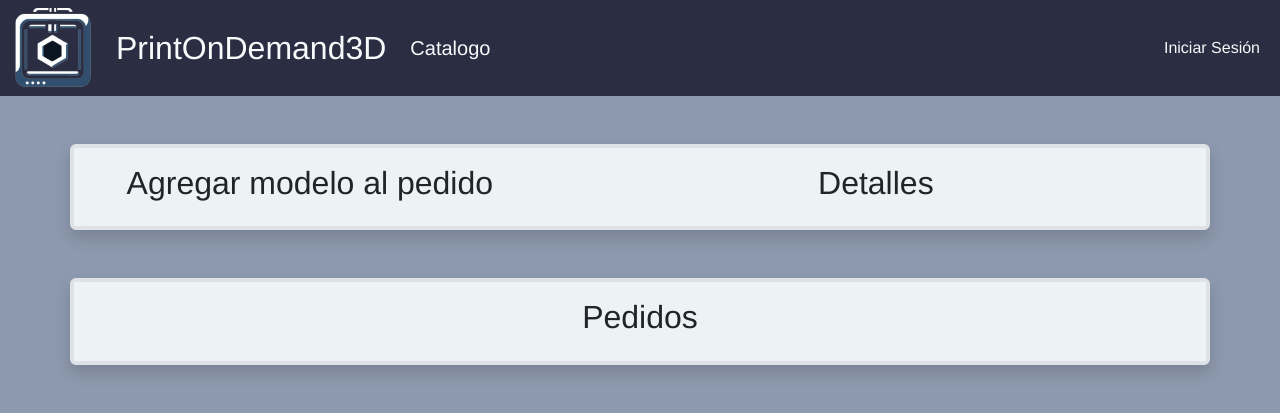
After one commit to CanizalesJose/PrintOnDemand, a Flask app: template src/templates/auth/realizarPedidos.html in a window 1280 px wide. The commit adds this page. Shown: the top 413 px of the page. Run offline with Flask 3, Linux system fonts and the light colour scheme; the template is opened without the code that fills it, so the values that code supplies are empty; some libraries are stand-ins or nearby versions.

Commit message:
Entrega de avances

```diff
--- a/src/app.py
+++ b/src/app.py
@@ -107,10 +107,6 @@ def catalogo():
 
             """
     return render_template("auth/catalogo.html", catalogo=catalogo)
-
-@app.route("/pedidos")
-def pedidosPersonalizados():
-    return render_template("plantillaBase.html")
 
 @app.route("/adminModels")
 def adminModels():
@@ -278,6 +274,13 @@ def adminValidMaterials():
     else:
         return redirect('catalogo')
 
+@app.route("/pedidos")
+def pedidosPersonalizados():
+    if current_user.is_authenticated:
+        return render_template("auth/realizarPedidos.html")
+    else:
+        return redirect(url_for('catalogo'))
+
 
 # Definición de rutas predeterminadas
 # @app.route('/', defaults={'path': ''})
--- /dev/null
+++ b/src/templates/auth/realizarPedidos.html
@@ -0,0 +1,38 @@
+{% extends 'plantillaBase.html' %}
+
+{% block cabecera %}
+{% endblock %}
+
+{% block titulo %}
+    Admin Materiales
+{% endblock %}
+
+{% block contenido %}
+
+    <div class="container my-5 col-md-12 rounded shadow border border-4">
+        <div class="row">
+            <!-- Columna de formularios -->
+            <div class="col-md-5 p-3 text-center">
+                <h2>Agregar modelo al pedido</h2>
+            </div>
+            <!-- Divisor -->
+            <!-- Tabla de contenido -->
+            <div class="col-md-7 p-3 text-center">
+                <h2>Detalles</h2>
+
+            </div>
+        </div>
+    </div>
+
+    <div class="container my-5 col-md-12 rounded shadow border border-4">
+        <div class="row">
+            <!-- Columna de formularios -->
+            <div class="col-md-1"></div>
+            <div class="col-md-10 p-3 text-center">
+                <h2>Pedidos</h2>
+            </div>
+            <div class="col-md-1"></div>
+        </div>
+    </div>
+
+{% endblock %}
```
Also changed, not shown: src/Insertar datos.sql (+0 -14 lines), src/templates/auth/adminModels.html (+5 -5 lines), src/templates/auth/adminUsers.html (+4 -4 lines).
